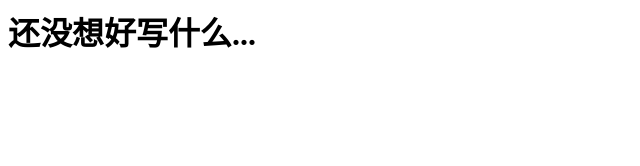
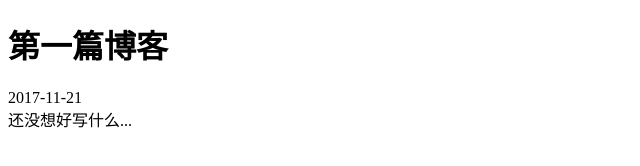
Before and after one commit to docodocool/oldBlogBackup, a website: page 2017/11/21/第一篇blog.html in a window 1280 px wide. Shown: the whole page, without its empty margins (0-640 px from the left). Drawn offline with Linux system fonts and the light colour scheme.

Commit message:
Update 第一篇blog.html

```diff
--- a/2017/11/21/第一篇blog.html
+++ b/2017/11/21/第一篇blog.html
@@ -1 +1,16 @@
-<h1>还没想好写什么...</h1>
+<!DOCTYPE html>
+<html lang="en">
+<head>
+  <meta charset="UTF-8">
+  <meta name="viewport" content="width=device-width, initial-scale=1.0">
+  <meta http-equiv="X-UA-Compatible" content="ie=edge">
+  <title>第一篇博客</title>
+</head>
+<body>
+  <h1>第一篇博客</h1>
+  <time datetime="2017-11-21">2017-11-21</time>
+  <div>
+    还没想好写什么...
+  </div>
+</body>
+</html>
```
